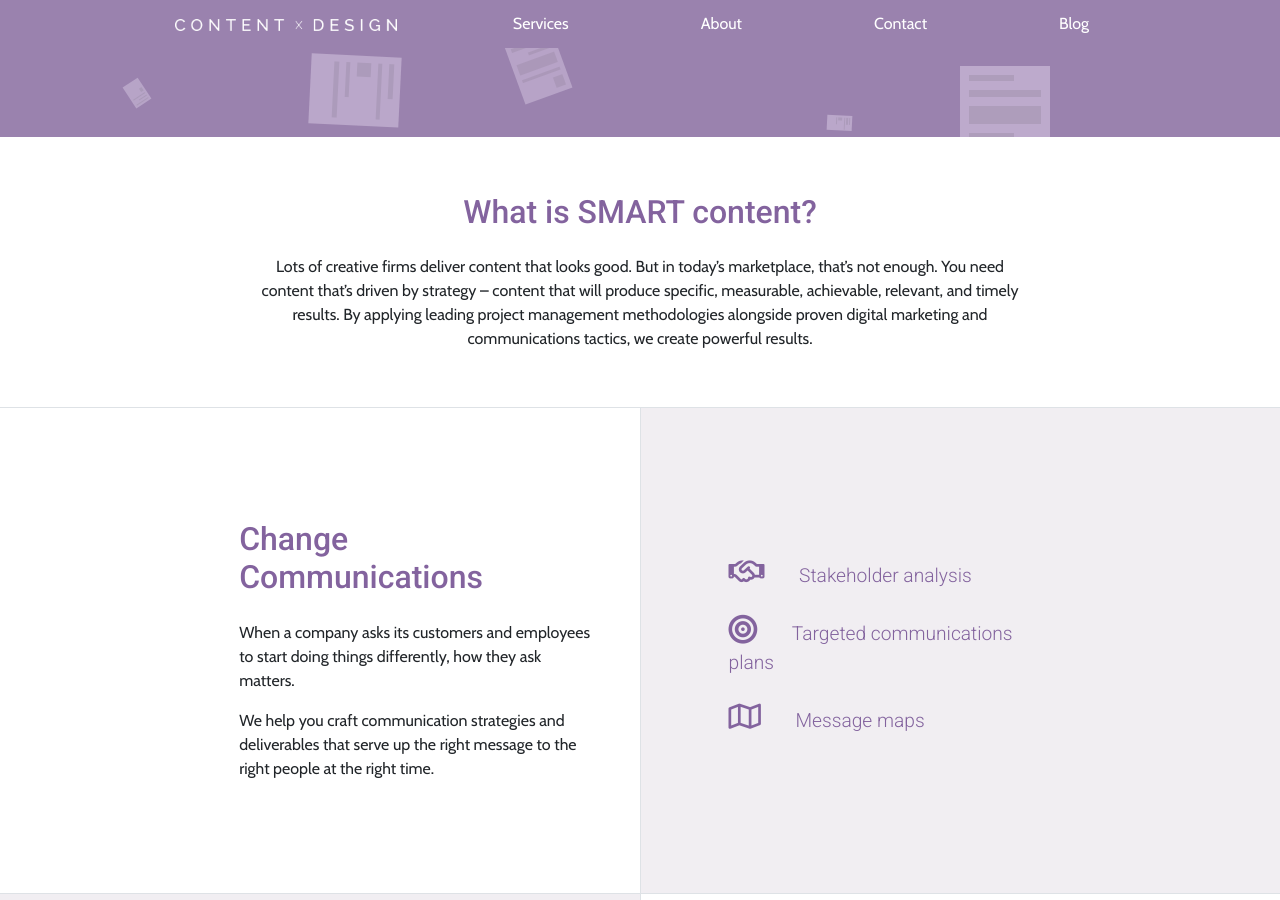
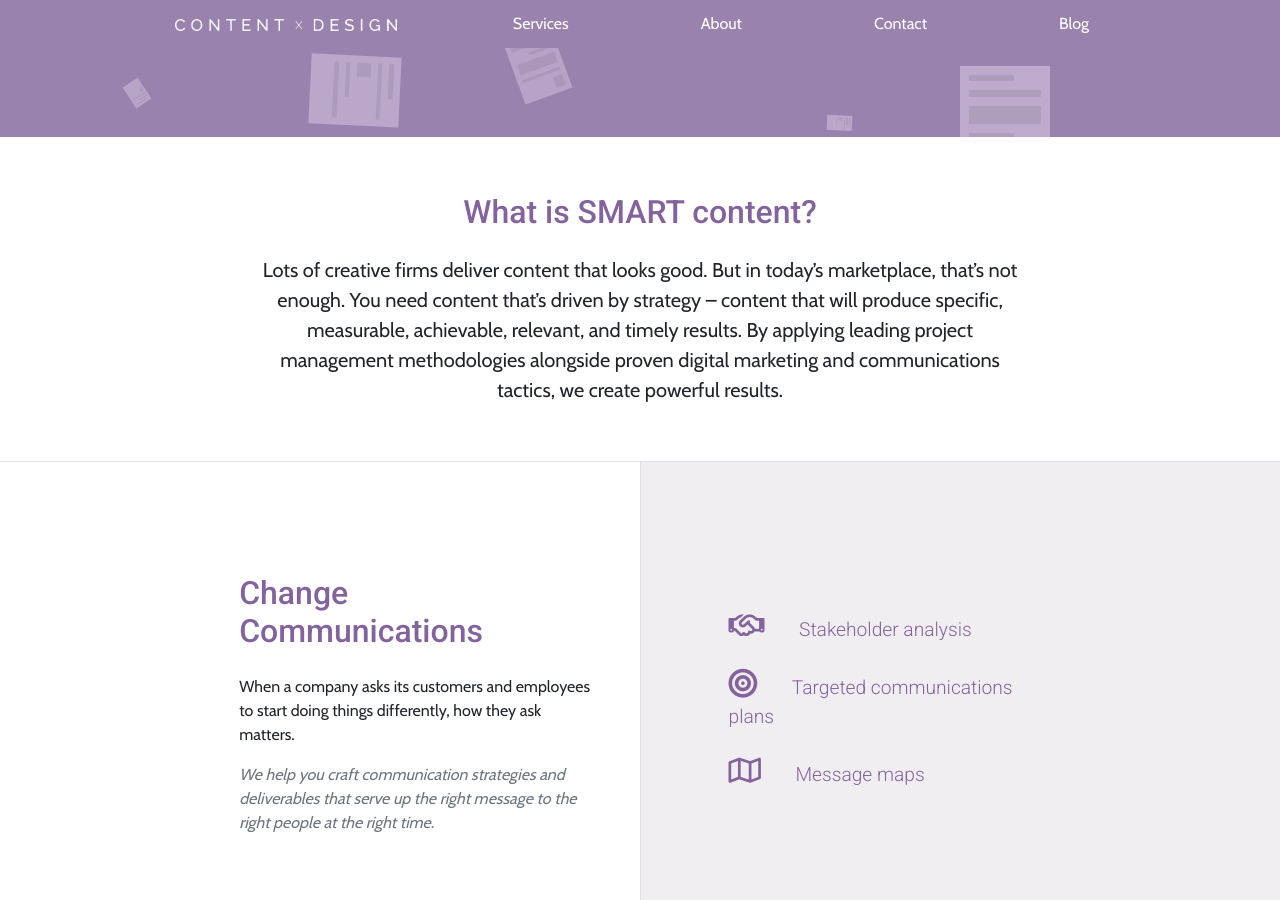
Before and after one commit to jasonephraim/bootstrap-4.0.0, a Jekyll site: the page index.html, which Jekyll copies as it is, in a window 1280 px wide and 900 px high, scrolled down 541 px. Built offline with Jekyll 4.4.1, drawn with Linux system fonts in a browser that asks for light colours; nearby versions of some CDN libraries.

Commit message:
style improvements

```diff
--- a/index.html
+++ b/index.html
@@ -61,7 +61,7 @@
       <div class="col-md-8 mx-auto pt-3 px-3 pt-md-3 px-md-5 text-center overflow-hidden">
         <div class="my-4 py-3">
           <h2 class="display-5">What is SMART content?</h2>
-          <p>Lots of creative firms deliver content that looks good. But in today’s marketplace, that’s not enough. You need content that’s driven by strategy – content that will produce specific, measurable, achievable, relevant, and timely results.
+          <p class="lead block">Lots of creative firms deliver content that looks good. But in today’s marketplace, that’s not enough. You need content that’s driven by strategy – content that will produce specific, measurable, achievable, relevant, and timely results.
 
             By applying leading project management methodologies alongside proven digital marketing and communications tactics, we create powerful results.</p>
         </div>
@@ -77,7 +77,7 @@
         <div class="my-5 py-5 col-md-8">
           <h2 class="display-5">Change Communications</h2>
           <p>When a company asks its customers and employees to start doing things differently, how they ask matters.</p>
-          <p>We help you craft communication strategies and deliverables that serve up the right message to the right people at the right time.</p>
+          <p class="text-muted"><em>We help you craft communication strategies and deliverables that serve up the right message to the right people at the right time.</em></p>
         </div>
       </div>
       </div>
@@ -119,7 +119,7 @@
         <div class="my-5 py-5 col-md-8">
           <h2 class="display-5">UX Content Strategy</h2>
           <p>If customer experience matters to you, then you need to design content with the customer in mind.</p>
-          <p>We apply user-centered research and design practices to serve up content in a way that informs, guides, and motivates users.</p>
+          <p  class="text-muted"><em>We apply user-centered research and design practices to serve up content in a way that informs, guides, and motivates users.</em></p>
         </div>
       </div>
       </div>
@@ -136,7 +136,7 @@
         <div class="my-5 py-5 col-md-8">
           <h2 class="display-5">Content Marketing</h2>
           <p>Today’s consumers want stories, not sales pitches.</p>
-          <p>We’ll help drive customers into your marketing funnel with high-impact content that’s relevant to your target audience.</p>
+          <p  class="text-muted"><em>We’ll help drive customers into your marketing funnel with high-impact content that’s relevant to your target audience.</em></p>
         </div>
       </div>
       </div>
@@ -160,14 +160,14 @@
     <!--start about-->
 
     <div class="d-md-flex flex-md-equal" id="About">
-      <div class="row mx-auto pt-3 px-3 pt-md-5 pb-md-5 px-md-5 h-100 overflow-hidden border-bottom">
-        <div class="col-md-3 offset-md-2 pt-3 mb-5 mb-sm-1 text-center bg-grey border" id="picture">
+      <div class="bg-dark text-white row mx-auto pt-3 px-3 pt-md-5 pb-md-5 px-md-5 h-100 overflow-hidden border-bottom">
+        <div class="col-md-3 offset-md-2 pt-3 mb-5 mb-sm-1 text-center bg-white border" id="picture">
           <img src="assets/img/1.jpg" style="max-width: 100%;">
           <img class="pt-3" src="assets/img/signature.png" style="max-width: 100%;">
           <p class="text-secondary">President</p>
         </div>
         <div class="pt-5 pt-sm-3 col-md-7 px-5 my-auto">
-          <h2 class="display-5">About Jennifer Roth</h2>
+          <h2 class="display-5 text-white">About Jennifer Roth</h2>
           <p>Jennifer Roth is a senior marketing communications professional with nearly 15 years of experience developing innovative strategies for informing, guiding, and motivating people. Her unique blend of creativity and analytics has created value for a wide variety of organizations, from mid-sized local businesses to Fortune 500 corporations.</p>
           <p>Jennifer has a history of turning less-than-ideal circumstances into opportunities. During the oil market downturn of 2015–17, she transformed the media relations program a multinational oilfield services company by integrating content marketing, digital marketing, social media, account-based marketing, and other leading practices. Next, she led the change communications strategy for ExxonMobil transition to cloud computing, applying content strategy alongside traditional change management tactics to guide “old-school” IT professionals up a learning curve that was admittedly steep at times.</p>
         </div>
```
